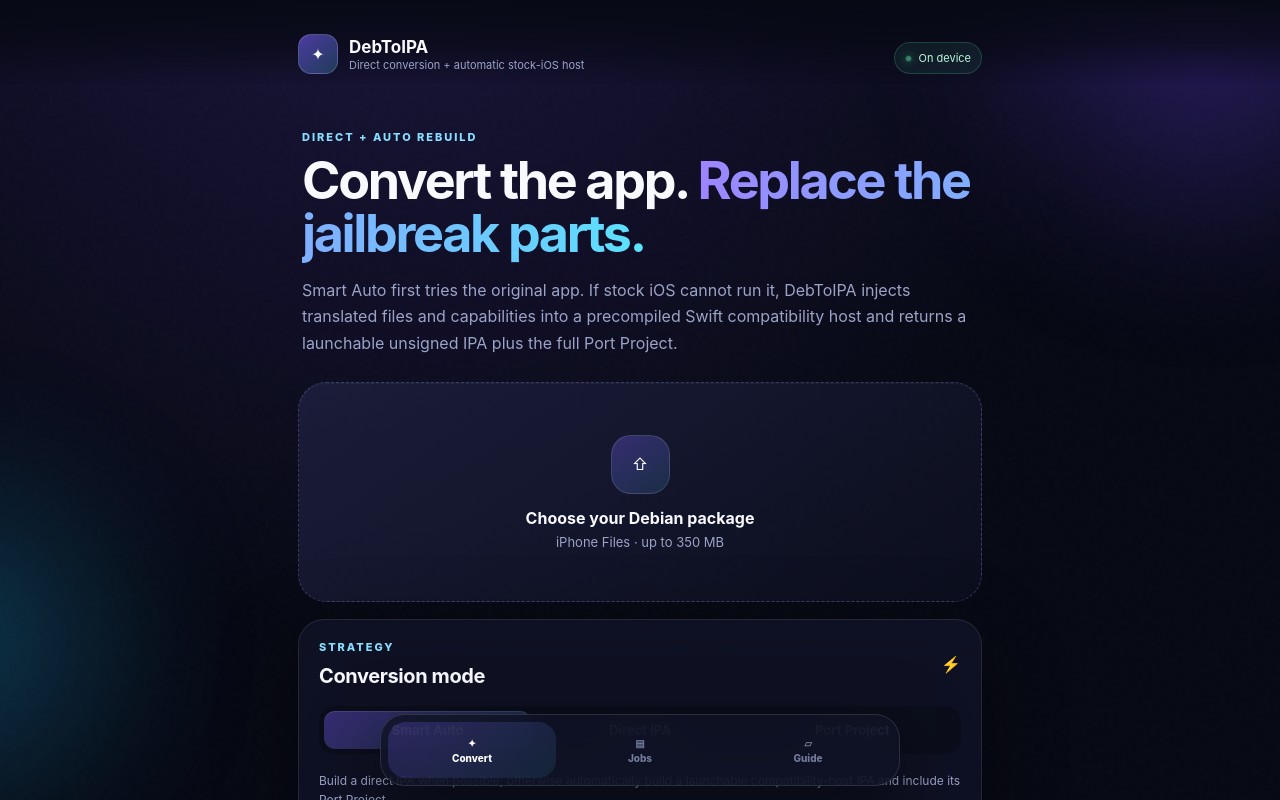
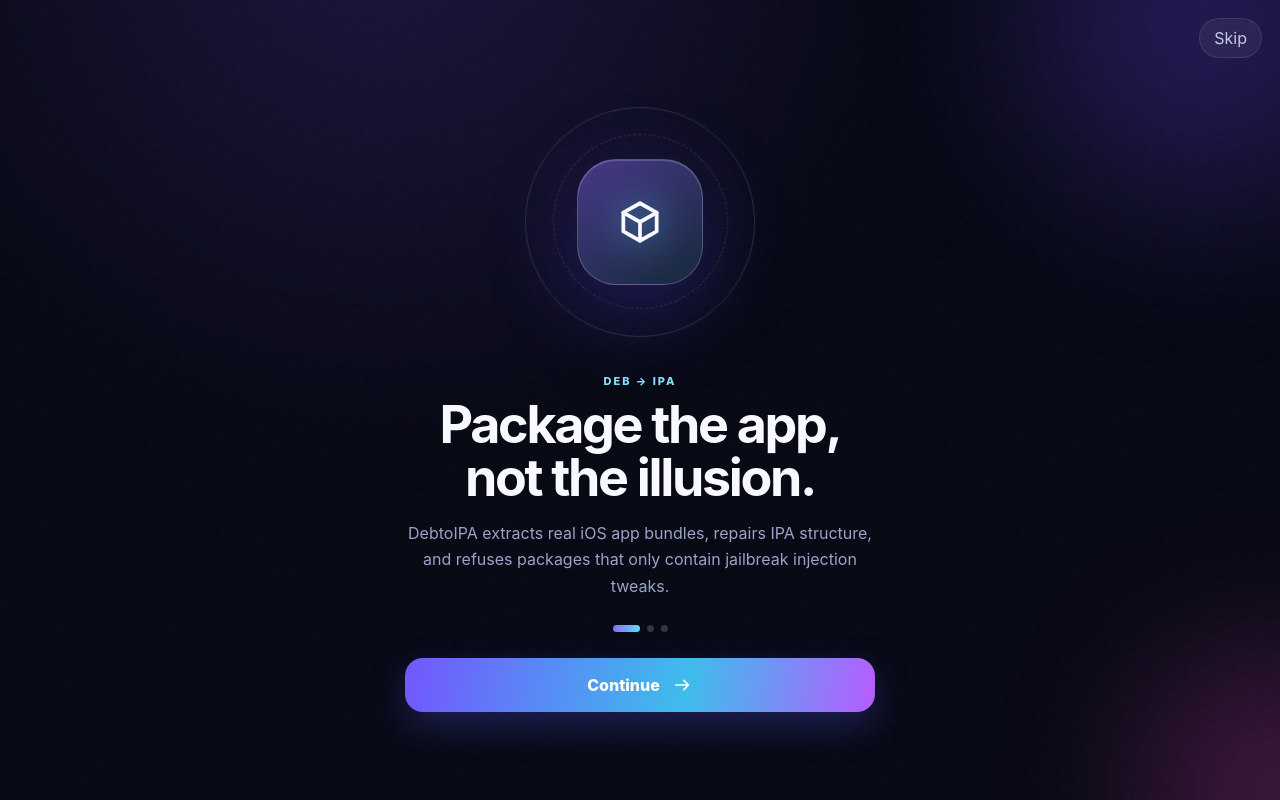
Before and after one commit to NightVibes33/DebtoIPA, a Next.js app: page / in a window 1280 px wide. Shown: the top 800 px of the page. Built offline with nearby package versions, Linux system fonts and the light colour scheme.

Commit message:
Restore runner-backed DebToIPA client

```diff
--- a/app/page.tsx
+++ b/app/page.tsx
@@ -1,5 +1,5 @@
-import { DebToIPAPortApp } from '@/components/DebToIPAPortApp';
+import { DebToIpaApp } from '@/components/DebToIpaApp';
 
 export default function Home() {
-  return <DebToIPAPortApp />;
+  return <DebToIpaApp />;
 }
```
